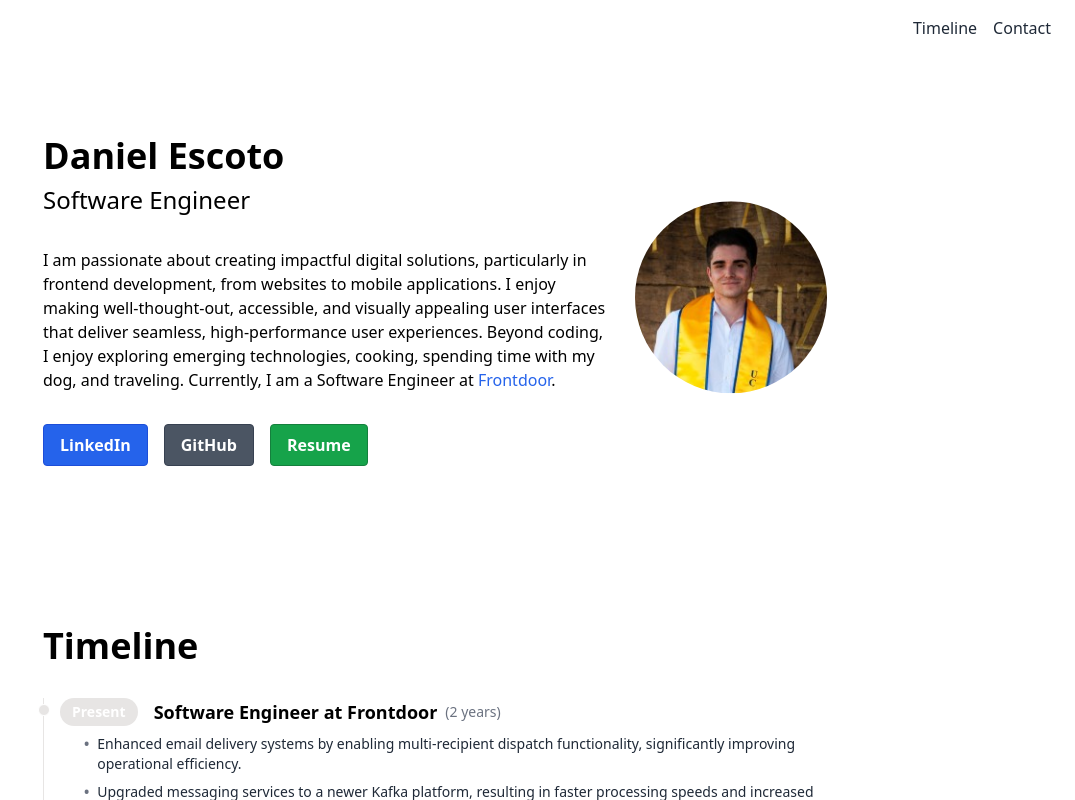
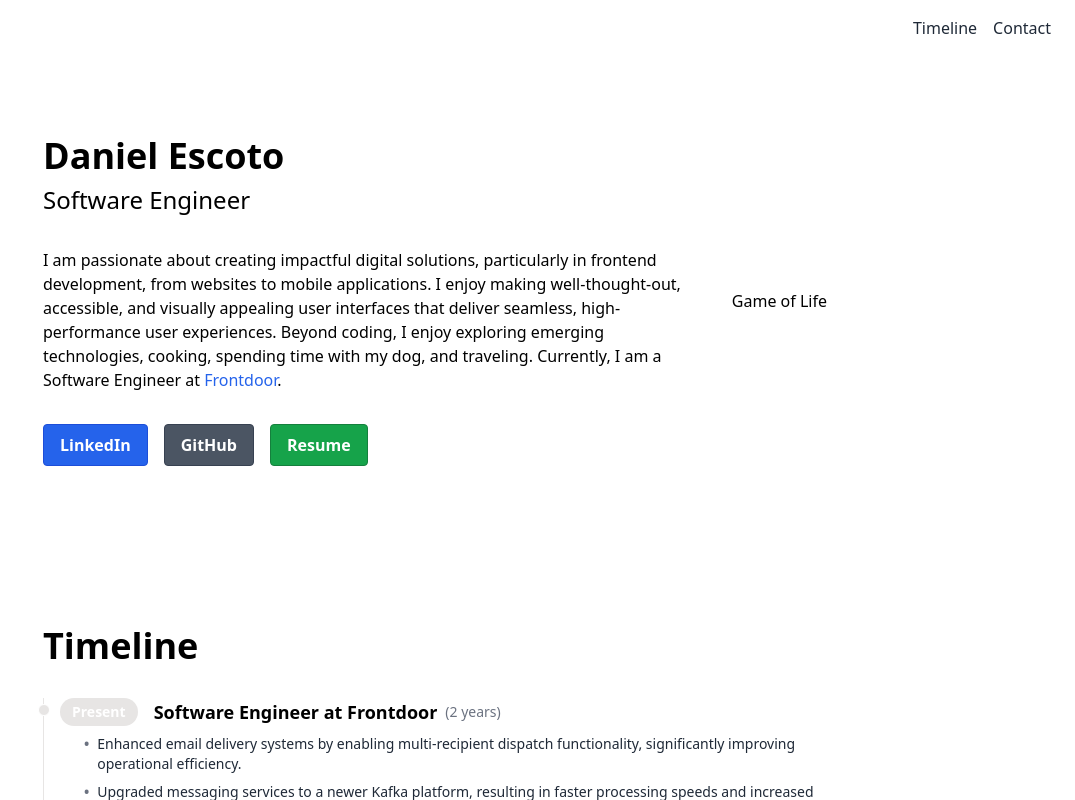
Before and after one commit to daniel-escoto/portfolio, a React (Vite) app: page / in a window 1280 px wide. Shown: the top 800 px of the page, without its empty margins (205-1280 px from the left). Built offline with nearby package versions, Linux system fonts and the light colour scheme.

Commit message:
GOL init

```diff
--- a/src/App.tsx
+++ b/src/App.tsx
@@ -1,93 +1,14 @@
 import "./App.css";
-import MyImage from "./assets/me3.jpeg";
 import Contact from "./components/Contact";
-import Projects from "./components/Projects";
 import { timeline, Event, getDuration } from "./data/timeline";
-import { motion } from "framer-motion";
 import Layout from "./layouts/Layout";
+import Hero from "./components/Hero";
 
 function App() {
   return (
     <Layout>
       <>
-        <div className="flex flex-col justify-center items-center">
-          <section className="hero">
-            <div className="container mx-auto px-6 py-20 flex flex-col-reverse md:flex-row items-between">
-              <div className="md:mr-6 dark:text-white">
-                <h2 className="text-4xl font-bold">Daniel Escoto</h2>
-                <h3 className="text-2xl mt-2 mb-8">Software Engineer</h3>
-                <p>
-                  I am passionate about creating impactful digital solutions,
-                  particularly in frontend development, from websites to mobile
-                  applications. I enjoy making well-thought-out, accessible, and
-                  visually appealing user interfaces that deliver seamless,
-                  high-performance user experiences. Beyond coding, I enjoy
-                  exploring emerging technologies, cooking, spending time with
-                  my dog, and traveling. Currently, I am a Software Engineer at{" "}
-                  <a
-                    href="https://www.frontdoorhome.com/"
-                    className="text-blue-600 dark:text-blue-400"
-                    target="_blank"
-                    rel="noopener noreferrer"
-                  >
-                    Frontdoor
-                  </a>
-                  .
-                </p>
-
-                <div className="flex flex-row space-x-4 mt-8">
-                  <motion.a
-                    href="https://www.linkedin.com/in/danescoto/"
-                    className="bg-blue-600  text-white font-bold py-2 px-4 rounded border border-blue-700 dark:bg-blue-700 dark:border-blue-900"
-                    whileHover={{ scale: 1.1 }}
-                    whileTap={{ scale: 0.9 }}
-                    target="_blank"
-                    rel="noopener noreferrer"
-                  >
-                    LinkedIn
-                  </motion.a>
-                  <motion.a
-                    href="https://github.com/daniel-escoto"
-                    className="bg-gray-600  text-white font-bold py-2 px-4 rounded border border-gray-700 dark:bg-gray-700  dark:border-gray-900"
-                    whileHover={{ scale: 1.1 }}
-                    whileTap={{ scale: 0.9 }}
-                    target="_blank"
-                    rel="noopener noreferrer"
-                  >
-                    GitHub
-                  </motion.a>
-                  <motion.a
-                    href="/resume.pdf"
-                    className="bg-green-600  text-white font-bold py-2 px-4 rounded border border-green-700 dark:bg-green-700  dark:border-green-900"
-                    whileHover={{ scale: 1.1 }}
-                    whileTap={{ scale: 0.9 }}
-                    target="_blank"
-                    rel="noopener noreferrer"
-                  >
-                    Resume
-                  </motion.a>
-                </div>
-              </div>
-
-              <div className="flex-none flex items-center justify-center">
-                <motion.img
-                  className="rounded-full w-36 h-36 mb-8 md:mb-0 md:w-48 md:h-48"
-                  src={MyImage}
-                  alt="Daniel Escoto"
-                  animate={{
-                    y: [0, -10, 0],
-                  }}
-                  transition={{
-                    duration: 5,
-                    ease: "easeInOut",
-                    repeat: Infinity,
-                    repeatType: "reverse",
-                  }}
-                />
-              </div>
-            </div>
-          </section>
-        </div>
+        <Hero />
 
         {/* TODO: bring back */}
         {/* <Projects /> */}
--- /dev/null
+++ b/src/components/Hero.tsx
@@ -0,0 +1,71 @@
+import { motion } from "framer-motion";
+import MyImage from "../assets/me3.jpeg";
+import GameOfLife from "./GameOfLife";
+
+export default function Hero() {
+  return (
+    <section className="flex flex-col justify-center items-center">
+      <div className="container mx-auto px-6 py-20 flex flex-col-reverse md:flex-row items-between">
+        <div className="md:mr-6 dark:text-white">
+          <h2 className="text-4xl font-bold">Daniel Escoto</h2>
+          <h3 className="text-2xl mt-2 mb-8">Software Engineer</h3>
+          <p>
+            I am passionate about creating impactful digital solutions,
+            particularly in frontend development, from websites to mobile
+            applications. I enjoy making well-thought-out, accessible, and
+            visually appealing user interfaces that deliver seamless,
+            high-performance user experiences. Beyond coding, I enjoy exploring
+            emerging technologies, cooking, spending time with my dog, and
+            traveling. Currently, I am a Software Engineer at{" "}
+            <a
+              href="https://www.frontdoorhome.com/"
+              className="text-blue-600 dark:text-blue-400"
+              target="_blank"
+              rel="noopener noreferrer"
+            >
+              Frontdoor
+            </a>
+            .
+          </p>
+
+          <div className="flex flex-row space-x-4 mt-8">
+            <motion.a
+              href="https://www.linkedin.com/in/danescoto/"
+              className="bg-blue-600  text-white font-bold py-2 px-4 rounded border border-blue-700 dark:bg-blue-700 dark:border-blue-900"
+              whileHover={{ scale: 1.1 }}
+              whileTap={{ scale: 0.9 }}
+              target="_blank"
+              rel="noopener noreferrer"
+            >
+              LinkedIn
+            </motion.a>
+            <motion.a
+              href="https://github.com/daniel-escoto"
+              className="bg-gray-600  text-white font-bold py-2 px-4 rounded border border-gray-700 dark:bg-gray-700  dark:border-gray-900"
+              whileHover={{ scale: 1.1 }}
+              whileTap={{ scale: 0.9 }}
+              target="_blank"
+              rel="noopener noreferrer"
+            >
+              GitHub
+            </motion.a>
+            <motion.a
+              href="/resume.pdf"
+              className="bg-green-600  text-white font-bold py-2 px-4 rounded border border-green-700 dark:bg-green-700  dark:border-green-900"
+              whileHover={{ scale: 1.1 }}
+              whileTap={{ scale: 0.9 }}
+              target="_blank"
+              rel="noopener noreferrer"
+            >
+              Resume
+            </motion.a>
+          </div>
+        </div>
+
+        <div className="flex-none flex items-center justify-center">
+          <GameOfLife />
+        </div>
+      </div>
+    </section>
+  );
+}
```
